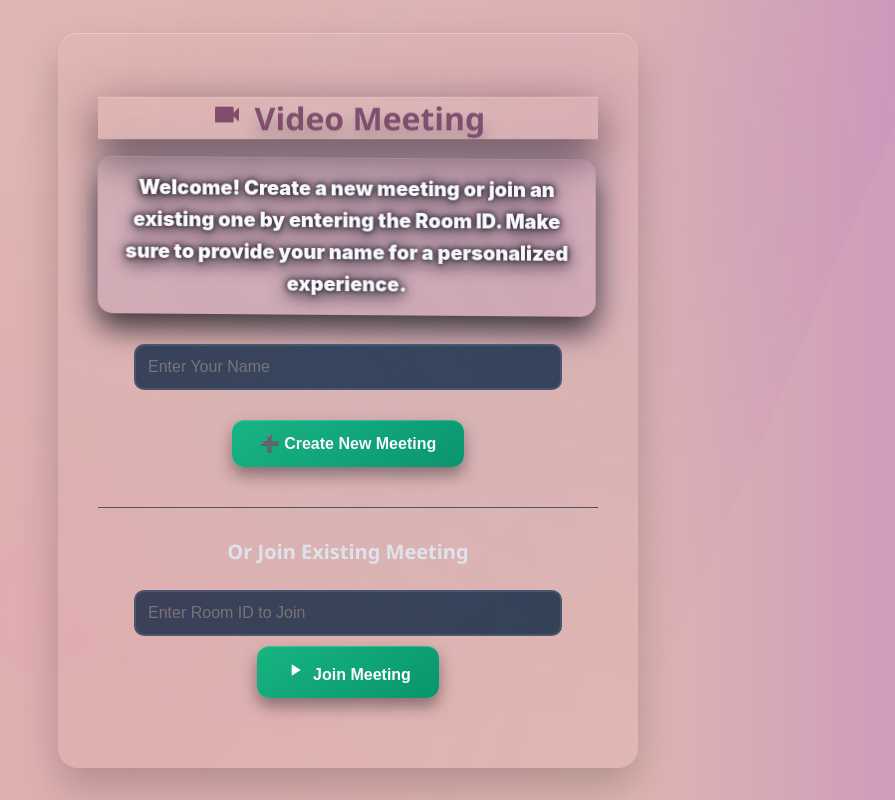
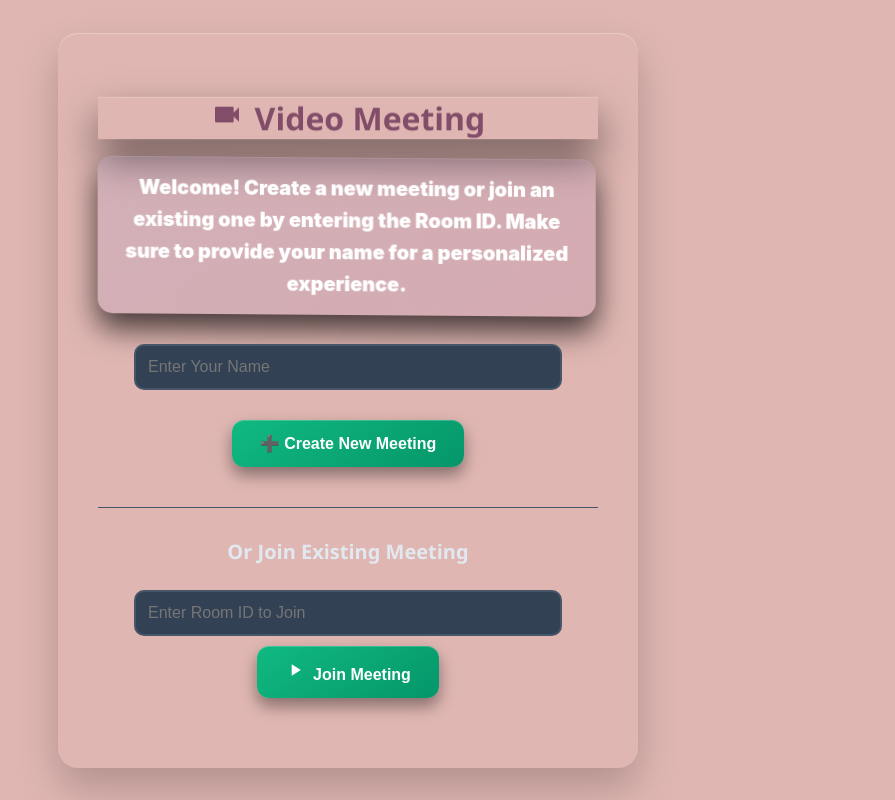
Before and after one commit to nishunisht4997-prog/MeetFrontend, a React app: page / in a window 1280 px wide. Shown: the whole page, without its empty margins (292-1187 px from the left). Built offline with nearby package versions, Linux system fonts and the light colour scheme; the HTML template or start-up script is replaced by a standard one.

Commit message:
remove glow effect from ui

```diff
--- a/src/styles/app.css
+++ b/src/styles/app.css
@@ -7,20 +7,7 @@ body {
   position: relative;
 }
 
-body::before {
-  content: '';
-  position: fixed;
-  top: 0;
-  left: 0;
-  width: 100%;
-  height: 100%;
-  background-image:
-    radial-gradient(circle at 20% 80%, rgba(138, 43, 226, 0.1) 0%, transparent 50%),
-    radial-gradient(circle at 80% 20%, rgba(255, 20, 147, 0.1) 0%, transparent 50%),
-    radial-gradient(circle at 40% 40%, rgba(0, 255, 255, 0.05) 0%, transparent 50%);
-  pointer-events: none;
-  z-index: -1;
-}
+
 
 .center {
   min-height: 100vh;
@@ -36,44 +23,9 @@ body::before {
   overflow: hidden;
 }
 
-.center::before {
-  content: '';
-  position: absolute;
-  top: 0;
-  left: -100%;
-  width: 100%;
-  height: 100%;
-  background: linear-gradient(90deg, transparent, rgba(138, 43, 226, 0.3), rgba(255, 20, 147, 0.3), transparent);
-  animation: glowMove 4s ease-in-out infinite;
-  pointer-events: none;
-}
 
-.center::after {
-  content: '';
-  position: absolute;
-  top: 0;
-  left: 0;
-  width: 100%;
-  height: 100%;
-  background-image:
-    radial-gradient(circle at 25% 25%, rgba(138, 43, 226, 0.05) 0%, transparent 50%),
-    radial-gradient(circle at 75% 75%, rgba(255, 20, 147, 0.05) 0%, transparent 50%),
-    radial-gradient(circle at 50% 50%, rgba(0, 255, 255, 0.03) 0%, transparent 50%);
-  animation: floatPattern 20s ease-in-out infinite;
-  pointer-events: none;
-}
 
-@keyframes floatPattern {
-  0%, 100% { transform: translateY(0) rotate(0deg); }
-  33% { transform: translateY(-10px) rotate(120deg); }
-  66% { transform: translateY(10px) rotate(240deg); }
-}
 
-@keyframes glowMove {
-  0% { left: -100%; }
-  50% { left: 100%; }
-  100% { left: -100%; }
-}
 
 .home-container {
   background: #dfb6b2;
@@ -87,21 +39,6 @@ body::before {
   animation: fadeInUp 0.6s ease-out;
   position: relative;
   overflow: hidden;
-}
-
-.home-container::before {
-  content: '';
-  position: absolute;
-  top: 0;
-  left: -100%;
-  width: 100%;
-  height: 100%;
-  background: linear-gradient(90deg, transparent, rgba(59, 130, 246, 0.1), transparent);
-  transition: left 0.5s ease;
-}
-
-.home-container:hover::before {
-  left: 100%;
 }
 
 .home-container:hover {
@@ -136,18 +73,6 @@ button {
   position: relative;
   overflow: hidden;
   font-size: 16px;
-}
-
-button::before {
-  content: '';
-  position: absolute;
-  top: 0;
-  left: -100%;
-  width: 100%;
-  height: 100%;
-  background: linear-gradient(90deg, transparent, rgba(255,20,147,0.6), rgba(138,43,226,0.6), rgba(0,255,255,0.6), transparent);
-  transition: left 0.6s ease;
-  z-index: -1;
 }
 
 button:hover {
@@ -347,25 +272,13 @@ h1 {
   font-weight: 900;
   margin: 20px 0;
   color: #824d69;
-  text-shadow: 0 8px 16px rgba(0, 0, 0, 0.3), 0 0 20px rgba(255, 255, 255, 0.4);
   position: relative;
   overflow: hidden;
   transform-style: preserve-3d;
   transform-origin: center center;
   transform: rotateX(-10deg) translateZ(20px);
-  box-shadow: 0 20px 40px rgba(0, 0, 0, 0.5), inset 0 1px 0 rgba(255, 255, 255, 0.2), 0 0 50px rgba(130, 77, 105, 0.3);
+  box-shadow: 0 20px 40px rgba(0, 0, 0, 0.5), inset 0 1px 0 rgba(255, 255, 255, 0.2);
   transition: transform 0.6s ease, box-shadow 0.6s ease;
-}
-
-h1::before {
-  content: '';
-  position: absolute;
-  top: 0;
-  left: -100%;
-  width: 100%;
-  height: 100%;
-  background: linear-gradient(90deg, transparent, rgba(255, 255, 255, 0.3), transparent);
-  animation: shimmer 3s infinite;
 }
 
 
@@ -414,35 +327,21 @@ ul, ol {
   font-weight: 900;
   font-family: 'Inter', sans-serif;
   color: #ffffff;
-  text-shadow: 0 0 5px rgba(0, 0, 0, 0.8), 0 0 10px rgba(0, 0, 0, 0.6), 0 0 15px rgba(0, 0, 0, 0.4), 0 8px 16px rgba(0, 0, 0, 0.5), 0 0 20px rgba(102, 126, 234, 0.3);
   -webkit-text-stroke: 1px rgba(255, 255, 255, 0.1);
   position: relative;
   overflow: hidden;
   transform-style: preserve-3d;
   transform-origin: center center;
   transform: rotateX(-5deg) rotateY(-5deg) translateZ(15px);
-  box-shadow: 0 15px 30px rgba(0, 0, 0, 0.7), inset 0 1px 0 rgba(255, 255, 255, 0.1), 0 0 40px rgba(102, 126, 234, 0.2);
+  box-shadow: 0 15px 30px rgba(0, 0, 0, 0.7), inset 0 1px 0 rgba(255, 255, 255, 0.1);
   background-image: linear-gradient(145deg, rgba(102, 126, 234, 0.1), rgba(118, 75, 162, 0.1));
   border-radius: 15px;
   padding: 15px;
   transition: transform 0.5s ease, box-shadow 0.5s ease;
 }
 
-.instructions::before {
-  content: '';
-  position: absolute;
-  top: 0;
-  left: -100%;
-  width: 100%;
-  height: 100%;
-  background: linear-gradient(90deg, transparent, rgba(255, 255, 255, 0.3), transparent);
-  animation: shimmer 2s infinite;
-  border-radius: 10px;
-}
-
 .instructions:hover {
   transform: rotateX(-2deg) translateZ(20px) translateY(-4px);
-  text-shadow: 0 12px 24px rgba(255, 255, 255, 0.6), 0 0 30px rgba(223, 182, 178, 0.5);
   box-shadow: 0 15px 30px rgba(0, 0, 0, 0.3), inset 0 1px 0 rgba(255, 255, 255, 0.5);
 }
 
@@ -462,20 +361,7 @@ ul, ol {
   50% { transform: scale(1.02); }
 }
 
-@keyframes shimmer {
-  0% { left: -100%; }
-  100% { left: 100%; }
-}
 
-@keyframes float {
-  0%, 100% { transform: rotateX(-5deg) rotateY(-5deg) translateZ(15px); }
-  50% { transform: rotateX(-5deg) rotateY(-5deg) translateZ(25px); }
-}
-
-@keyframes floatHeading {
-  0%, 100% { transform: rotateX(-10deg) rotateY(10deg) translateZ(20px); }
-  50% { transform: rotateX(-10deg) rotateY(10deg) translateZ(30px); }
-}
 
 .input-group {
   margin-bottom: 20px;
@@ -554,7 +440,7 @@ ul, ol {
   background: linear-gradient(145deg, #2a2a4e, #3a3a6e);
   border-radius: 25px;
   padding: 50px;
-  box-shadow: 0 25px 50px rgba(0, 0, 0, 0.7), inset 0 1px 0 rgba(255, 255, 255, 0.1), 0 0 60px rgba(138, 43, 226, 0.3);
+  box-shadow: 0 25px 50px rgba(0, 0, 0, 0.7), inset 0 1px 0 rgba(255, 255, 255, 0.1);
   max-width: 550px;
   width: 90%;
   text-align: center;
@@ -562,23 +448,6 @@ ul, ol {
   border: 1px solid rgba(138, 43, 226, 0.2);
   position: relative;
   overflow: hidden;
-}
-
-.modal-content::before {
-  content: '';
-  position: absolute;
-  top: -50%;
-  left: -50%;
-  width: 200%;
-  height: 200%;
-  background: linear-gradient(45deg, transparent, rgba(255, 20, 147, 0.1), transparent);
-  animation: modalGlow 8s ease-in-out infinite;
-  pointer-events: none;
-}
-
-@keyframes modalGlow {
-  0%, 100% { transform: rotate(0deg) scale(1); }
-  50% { transform: rotate(180deg) scale(1.1); }
 }
 
 @keyframes modalFadeIn {
```
